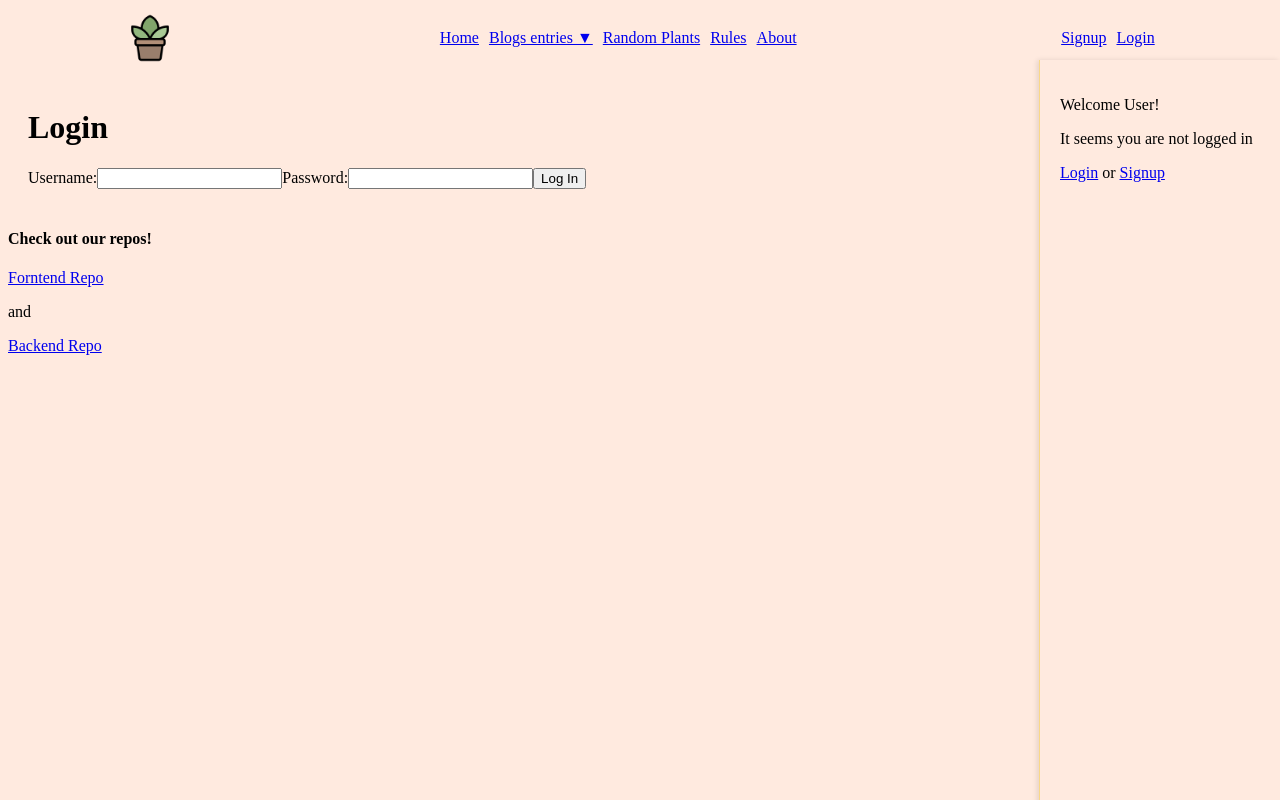
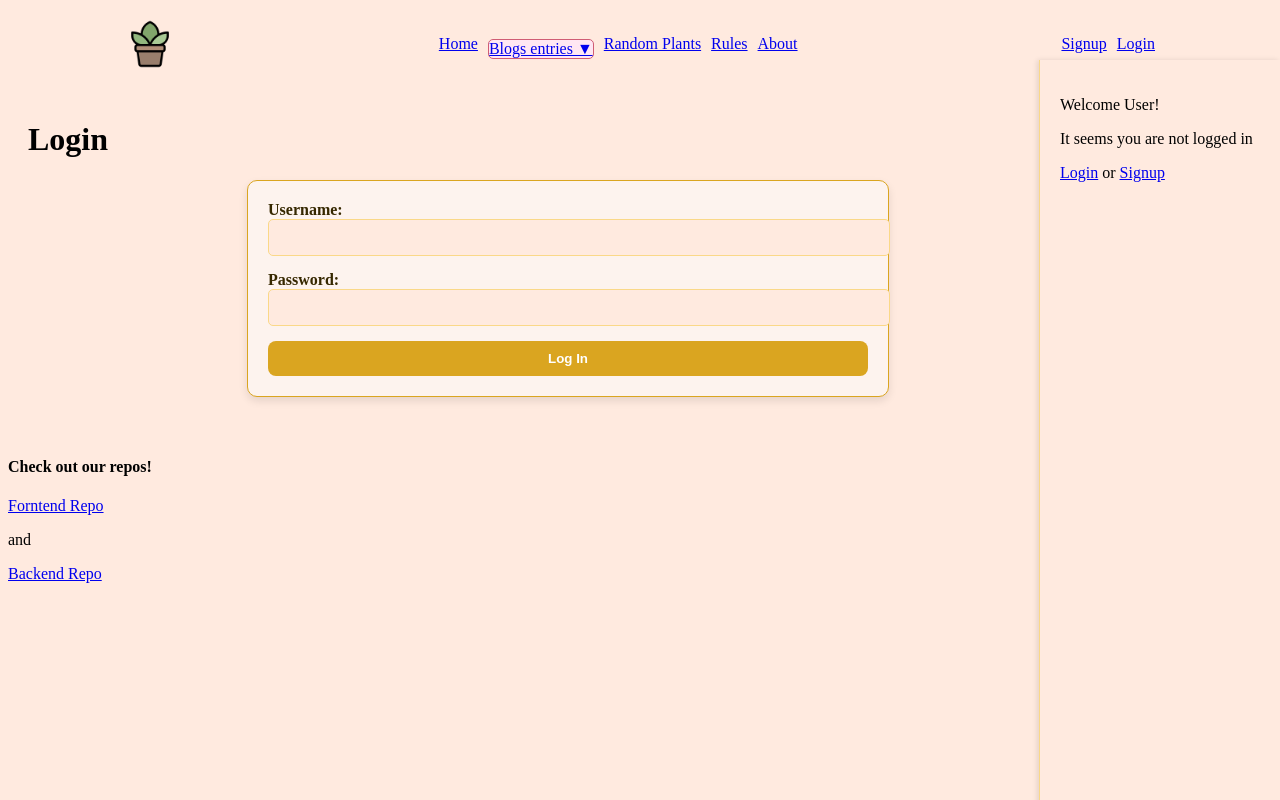
Before and after one commit to MariiaTararaeva/plantea-frontend, a React (Vite) app: page /login in a window 1280 px wide. Built offline with nearby package versions, Linux system fonts and the light colour scheme.

Commit message:
forms and log in and sign up styles

```diff
--- /dev/null
+++ b/src/assets/Forms.css
@@ -0,0 +1,124 @@
+/* General Form Styling */
+form {
+  background-color: #fdf3ee; /* Soft warm background */
+  border: 1px solid goldenrod;
+  border-radius: 10px;
+  padding: 20px;
+  box-shadow: 0 4px 8px rgba(0, 0, 0, 0.1);
+  max-width: 600px;
+  margin: 20px auto;
+  display: flex;
+  flex-direction: column;
+  gap: 15px;
+}
+
+/* Form Headings */
+form h2 {
+  color: #d05d74;
+  text-align: center;
+  margin-bottom: 15px;
+}
+
+/* Labels */
+label {
+  font-weight: bold;
+  color: #362800; /* Dark earthy text */
+}
+
+/* Inputs & Textareas */
+input,
+textarea {
+  width: 100%;
+  padding: 10px;
+  border: 1px solid #fad888;
+  border-radius: 5px;
+  background-color: #ffeadf;
+  transition: all 0.3s ease-in-out;
+}
+
+/* Inputs Focus Effect */
+input:focus,
+textarea:focus {
+  outline: none;
+  border-color: #d05d74;
+  box-shadow: 0 0 5px #d05d74;
+}
+
+/* Buttons */
+button {
+  background-color: goldenrod;
+  color: white;
+  padding: 10px;
+  border: none;
+  border-radius: 8px;
+  cursor: pointer;
+  font-weight: bold;
+  transition: all 0.3s ease-in-out;
+}
+
+button:hover {
+  background-color: #cf487f;
+  transform: scale(1.05);
+}
+
+/* Cancel Button */
+button[type="button"] {
+  background-color: #df8758;
+}
+
+button[type="button"]:hover {
+  background-color: #d05d74;
+}
+
+/* Form Container */
+.form-container {
+  display: flex;
+  justify-content: center;
+  align-items: center;
+  flex-direction: column;
+}
+
+/* Dropdown Suggestion List */
+.dropdown {
+  list-style: none;
+  padding: 0;
+  margin-top: 10px;
+  background-color: #ffe7f3;
+  border: 1px solid #d05d74;
+  border-radius: 5px;
+  max-height: 150px;
+  overflow-y: auto;
+}
+
+.dropdown-item {
+  padding: 8px;
+  cursor: pointer;
+  transition: background 0.3s ease-in-out;
+}
+
+.dropdown-item:hover {
+  background-color: #f6a5cd;
+}
+
+/* Selected Species Section */
+.selected-species {
+  text-align: center;
+  padding: 10px;
+  border: 1px solid goldenrod;
+  background-color: #fdf3ee;
+  border-radius: 10px;
+}
+
+/* Image Preview */
+.selected-species img {
+  width: 100px;
+  height: auto;
+  border-radius: 5px;
+  margin-top: 10px;
+}
+
+/* File Upload Styling */
+input[type="file"] {
+  background-color: #f6ffee;
+  border: 1px solid #8daf6e;
+}
--- a/src/components/AuthForm.jsx
+++ b/src/components/AuthForm.jsx
@@ -1,4 +1,5 @@
 import { useState } from "react";
+import "../assets/Forms.css";
 /* eslint-disable react/prop-types */
 const AuthForm = ({ submitCallback, isSignup }) => {
   const [formData, setFormData] = useState({
--- a/src/components/ProfileForm.jsx
+++ b/src/components/ProfileForm.jsx
@@ -1,4 +1,5 @@
 import { useState } from "react";
+import "../assets/Forms.css";
 
 const ProfileForm = ({ data = {}, onSave, onCancel }) => {
   const [formData, setFormData] = useState({
```
